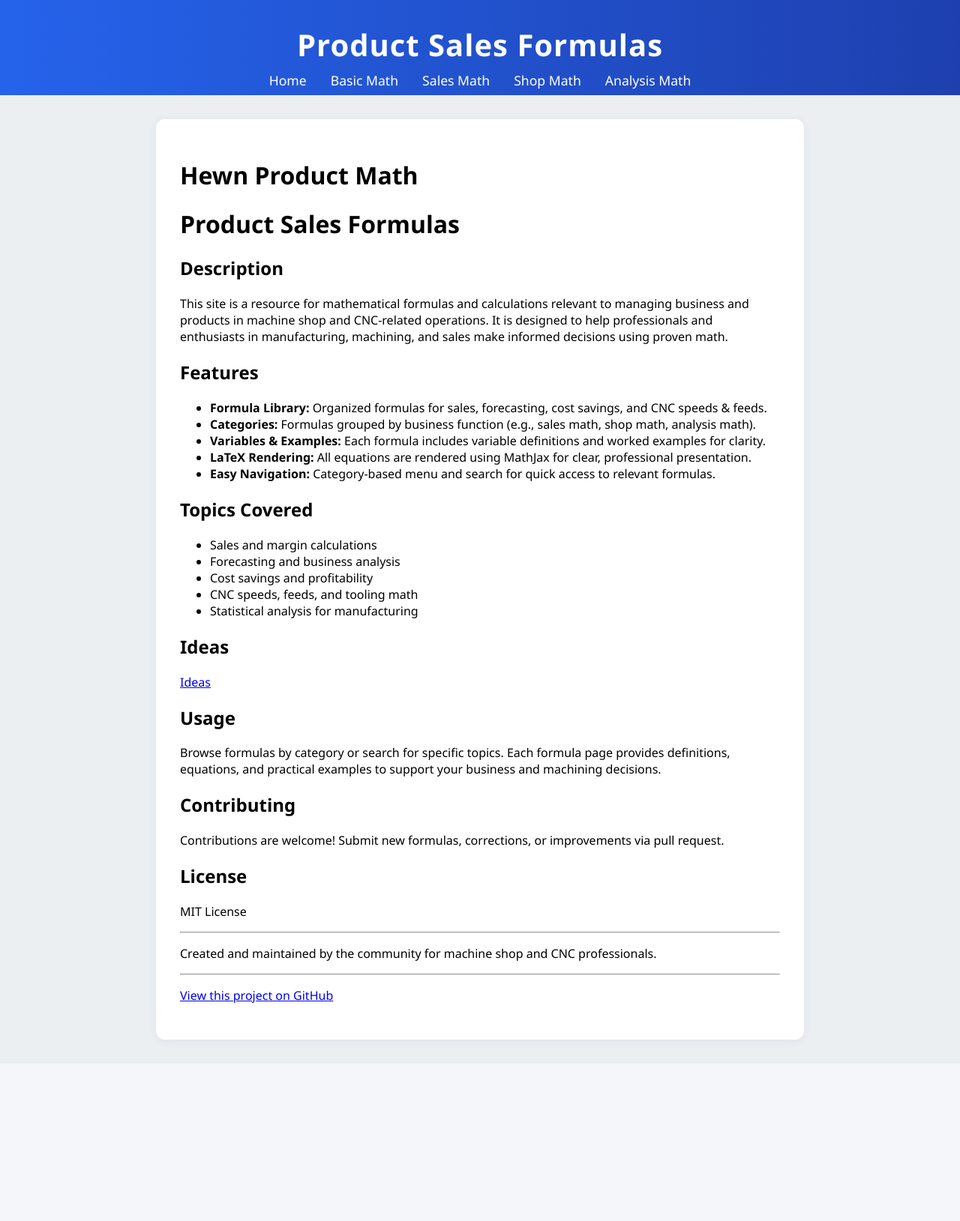
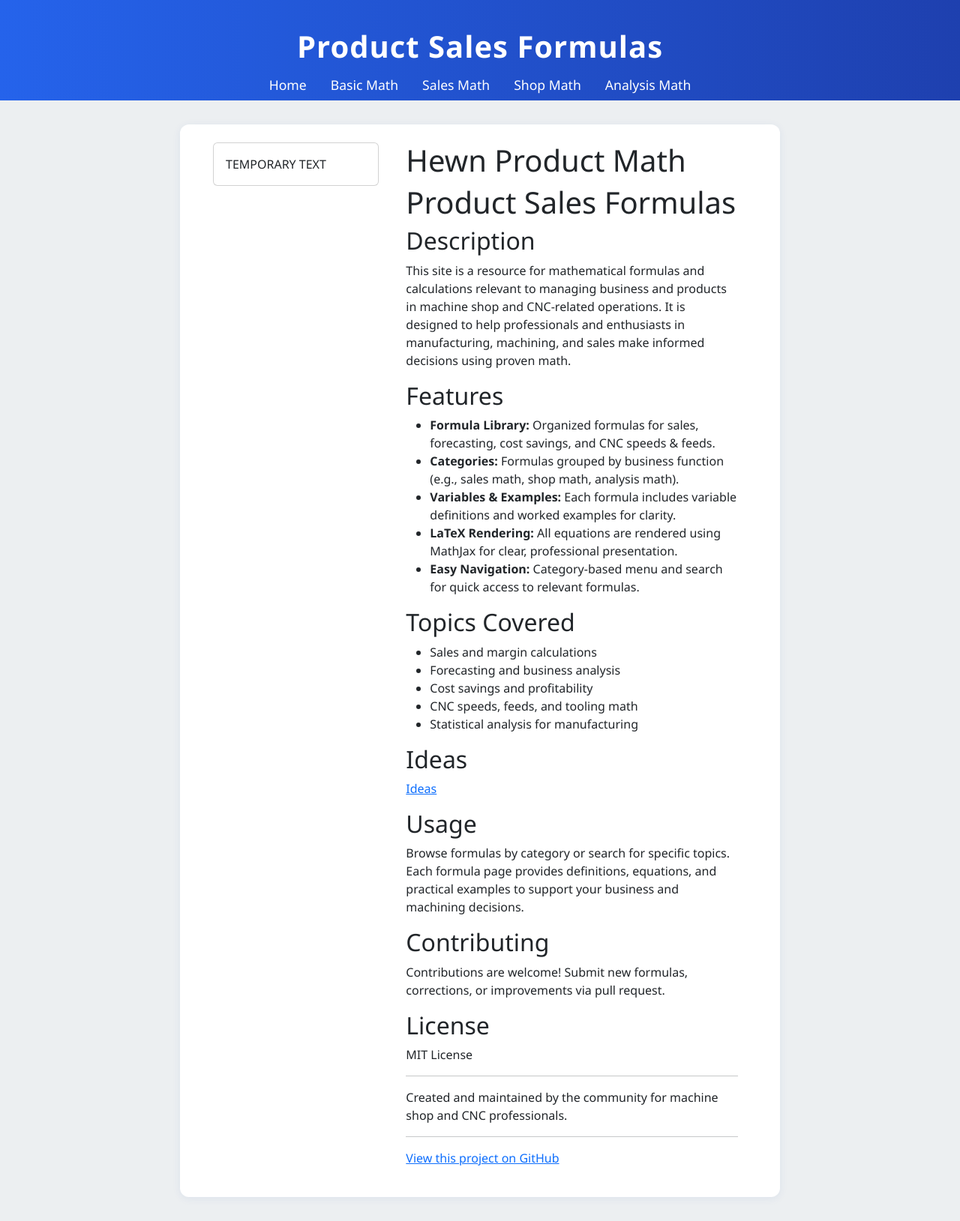
Before and after one commit to jaymcc2/product-sales-formulas, a Jekyll site: the page built from index.md, in a window 1280 px wide. Shown: the whole page at 75% size. Built offline with Jekyll 4.4.1, drawn with Linux system fonts in a browser that asks for light colours; before the commit the page ends 1419 px from its top, so only the background shows below that.

Commit message:
added bootstrap and column layout

```diff
--- a/_layouts/default.html
+++ b/_layouts/default.html
@@ -4,6 +4,9 @@
   <meta charset="UTF-8">
   <meta name="viewport" content="width=device-width, initial-scale=1.0">
   <title>{{ page.title | default: site.title }}</title>
+  <!-- Bootstrap CSS (from CDN) -->
+  <link rel="stylesheet" href="https://cdn.jsdelivr.net/npm/bootstrap@5.3.2/dist/css/bootstrap.min.css">
+  <!-- Custom site styles (loaded after Bootstrap so they can override) -->
   <link rel="stylesheet" href="/assets/style.css">
   <!-- MathJax for LaTeX rendering -->
   <script>
@@ -23,9 +26,29 @@ window.MathJax = {
     {% include menu.html %}
   </header>
   <div class="main-bg">
-    <main class="main-content">
-      {{ content }}
+    <main class="main-content py-4">
+      <div class="container">
+        <div class="row justify-content-center">
+          <!-- Sidebar: 1/3 width on md and up, full width on small screens -->
+          <aside class="col-12 col-md-4 mb-4">
+            <div class="card sticky-top" style="top:1rem;">
+              <div class="card-body">
+                TEMPORARY TEXT
+              </div>
+            </div>
+          </aside>
+
+          <!-- Main content: 2/3 width on md and up -->
+          <section class="col-12 col-md-8">
+            <div class="container-fluid">
+              {{ content }}
+            </div>
+          </section>
+        </div>
+      </div>
     </main>
   </div>
+  <!-- Bootstrap JS bundle (includes Popper) -->
+  <script src="https://cdn.jsdelivr.net/npm/bootstrap@5.3.2/dist/js/bootstrap.bundle.min.js"></script>
 </body>
 </html>
```
Also changed, not shown: sales_math/index.md (line endings or trailing spaces).
